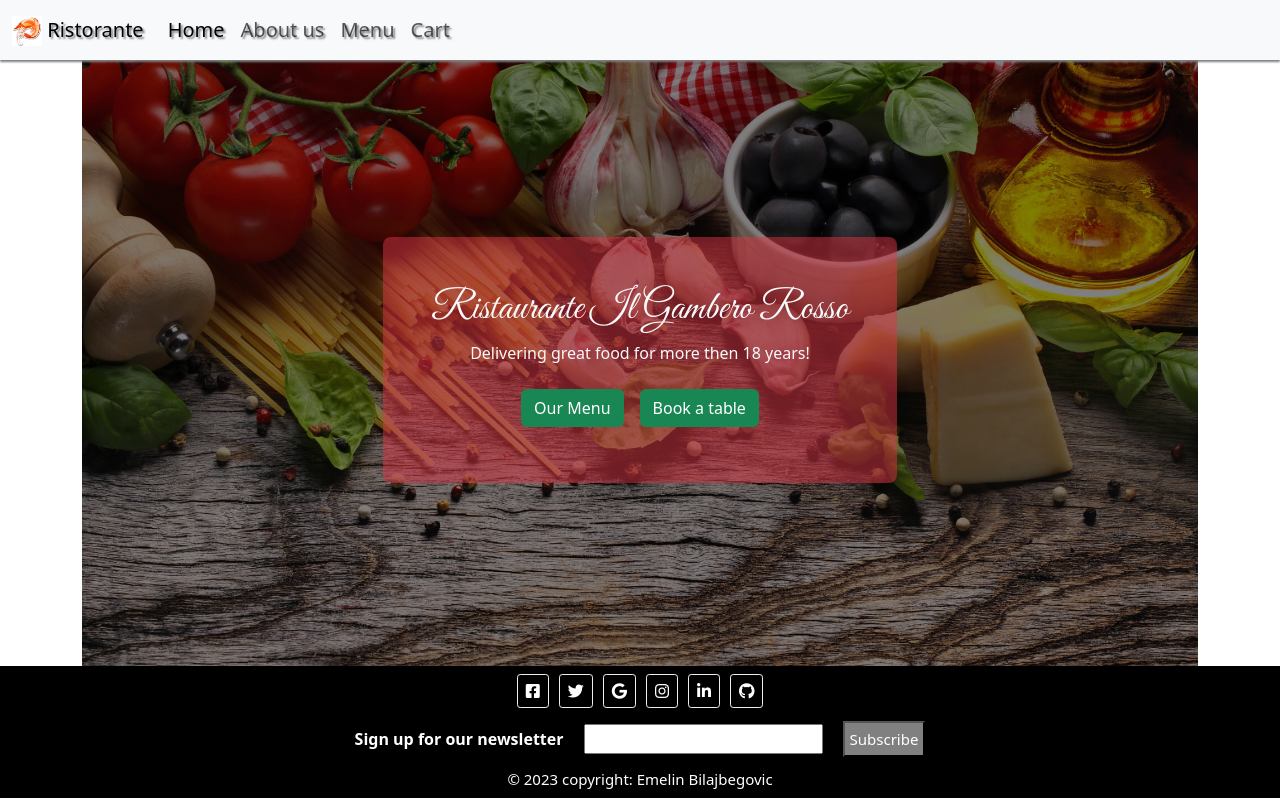
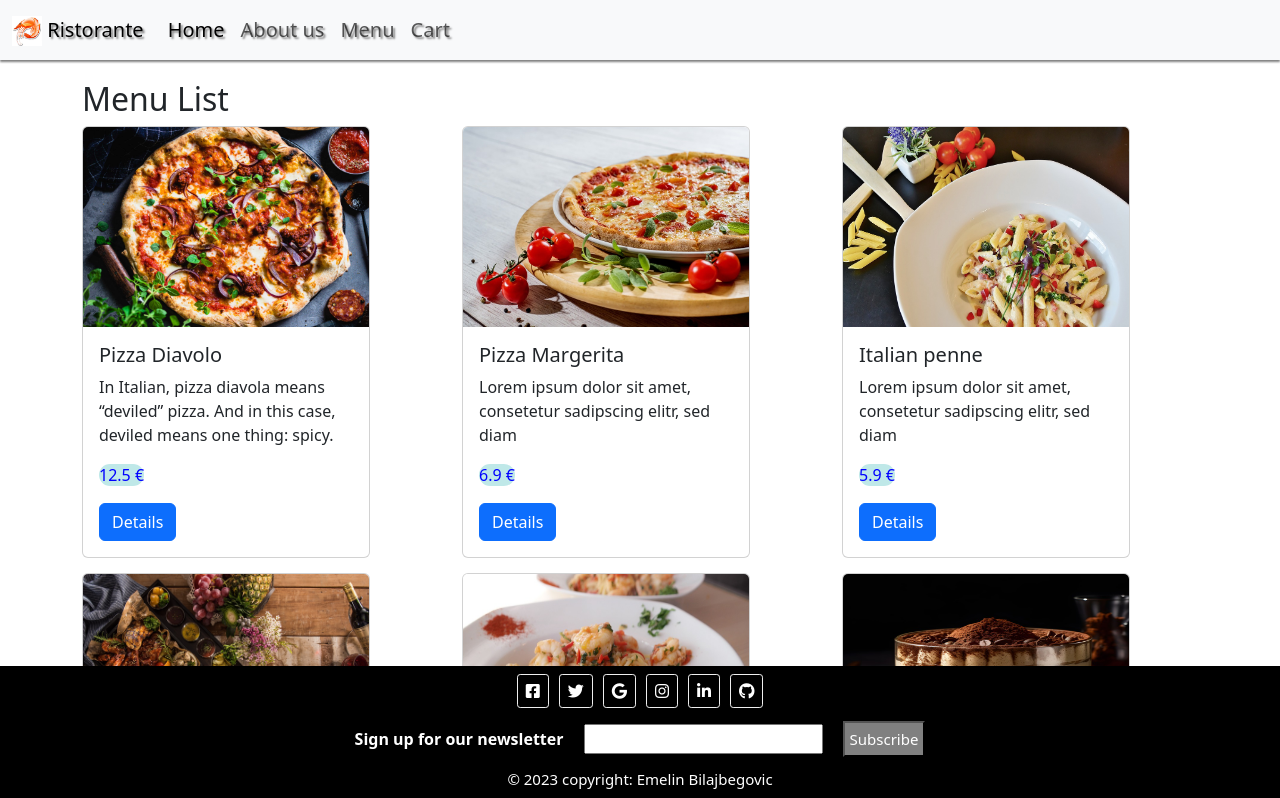
Before and after one commit to Bilajbeg/FE19-CR3-EMELIN-BILAJBEGOVIC, an Angular app: page / in a window 1280 px wide. Shown: the top 798 px of the page. Built offline with nearby package versions, Linux system fonts and the light colour scheme.

Commit message:
update and some modifications in component dishes

```diff
--- a/src/app/app.component.html
+++ b/src/app/app.component.html
@@ -1,6 +1,7 @@
 <app-navbar></app-navbar>
 <div class="container">
+  <app-menu></app-menu>
   <router-outlet></router-outlet>
-  <app-menu></app-menu>
+
 </div>
 <app-footer></app-footer>
--- a/src/app/cart.service.ts
+++ b/src/app/cart.service.ts
@@ -13,10 +13,10 @@ export class CartService {
   getCart() {
     return this.cart
   }
-  clearCart() {
-    this.cart = [];
-    return this.cart;
-  }
+  /*  clearCart() {
+     this.cart = [];
+     return this.cart;
+   } */
   calculateTotal() {
     let total: number = 0;
     for (let val of this.cart) {
--- a/src/app/details/details.component.html
+++ b/src/app/details/details.component.html
@@ -1,7 +1,7 @@
 <div class="container" *ngIf="dish" style="margin-top: 20px; margin-bottom: 30px;">
     <h2>Dish Details</h2>
+    <p>{{dish.name}}</p>
     <img src="{{dish.img}}" style="width: 400px;">
-    <p>{{dish.name}}</p>
     <p>{{dish.price}}</p>
     <p>{{dish.description}}</p>
     <button (click)="addToCart()" class="btn btn-primary">Add To Cart</button>
--- a/src/app/details/details.component.ts
+++ b/src/app/details/details.component.ts
@@ -25,7 +25,6 @@ export class DetailsComponent implements OnInit {
     this.route.params.subscribe((params: Params) => {
       this.index = +params['indexFormRouting'];
       this.dish = dishes[this.index];
-      console.log(this.index);
 
     });
   }
--- a/src/app/dishes.ts
+++ b/src/app/dishes.ts
@@ -1,18 +1,18 @@
 export const dishes = [
     {
-        img: '/assets/diavolo.jpg',
+        img: "/assets/diavolo.jpg",
         name: "Pizza Diavolo",
         price: 12.50,
         description: "In Italian, pizza diavola means “deviled” pizza. And in this case, deviled means one thing: spicy.",
         availability: true
     }, {
-        img: '/assets/margerita.jpg',
+        img: "/assets/margerita.jpg",
         name: "Pizza Margerita",
         price: 6.90,
-        description: "RAM 16G, CPU:snapdragon, CAMERA:40px",
+        description: "Lorem ipsum dolor sit amet, consetetur sadipscing elitr, sed diam",
         availability: true
     }, {
-        img: '/assets/penne.jpg',
+        img: "/assets/penne.jpg",
         name: "Italian penne",
         price: 5.90,
         description: "Lorem ipsum dolor sit amet, consetetur sadipscing elitr, sed diam",
@@ -30,7 +30,7 @@ export const dishes = [
         description: "Lorem ipsum dolor sit amet, consetetur sadipscing elitr, sed diam",
         availability: false
     }, {
-        img: '/assets/tiramisu.jpg',
+        img: "/assets/tiramisu.jpg",
         name: "Tiramisu",
         price: 11.90,
         description: "Lorem ipsum dolor sit amet, consetetur sadipscing elitr, sed diam",
--- a/src/app/footer/footer.component.css
+++ b/src/app/footer/footer.component.css
@@ -1,5 +1,6 @@
 footer {
     background-color: black;
+    margin-top: 100px;
 }
 
 
--- a/src/app/footer/footer.component.html
+++ b/src/app/footer/footer.component.html
@@ -1,3 +1,9 @@
+<br>
+<br>
+<br>
+<br>
+<br>
+<br>
 <footer class="fixed-bottom" id="footer">
     <div class="bg-color">
         <div class="socialmedia" id="socialmedia">
--- a/src/app/menu/menu.component.css
+++ b/src/app/menu/menu.component.css
@@ -3,3 +3,9 @@
     background-color: rgba(31, 173, 173, 0.281);
     border-radius: 20px;
 }
+
+img {
+    width: 100%;
+    height: 200px;
+
+}
--- a/src/app/menu/menu.component.html
+++ b/src/app/menu/menu.component.html
@@ -1,41 +1,16 @@
+<p><br></p>
+<p><br></p>
 <h2>Menu List</h2>
 <div class="row row-cols-lg-3 row-cols-md-2 row-cols-sm-1">
     <div *ngFor="let dish of dishes; index as i">
-        <div class="card" style="width: 18rem;">
+        <div class="card" style="width: 18rem; margin-bottom: 15px;">
             <img src="{{dish.img}}" class="card-img-top" alt="...">
             <div class="card-body">
                 <h5 class="card-title">{{dish.name}}</h5>
                 <p class="card-text">{{dish.description}}</p>
                 <p class="card-text"><span id="euro">{{dish.price}} €</span></p>
-                <a routerLink="/dish/{{i}}" class="btn btn-primary">Details</a>
+                <a routerLink="/dish/{{ i }}" class="btn btn-primary">Details</a>
             </div>
         </div>
     </div>
 </div>
-
-<!-- <h1 class="pt-3 text-center bg-danger bg-opacity-50 display-2">Our speciallies</h1> -->
-<!-- Card Container -->
-
-<!-- <div class="row row-cols-lg-3 row-cols-md-2 row-cols-sm-1">
-    <div *ngFor="let dish of dishes; index as i">
-        <div class="img-task" style="background-image: url({{dish.img}});"></div>
-        <div class="card-body pb-2">
-            <h5 class="card-title">{{dish.name}}</h5>
-            <p class="card-text">{{dish.description}}</p>
-        </div>
-        <hr>
-        <div class="card-body py-2">
-            <span>{{dish.price | currency:"€"}}</span>
-        </div>
-        <hr>
-        <div class="card-body py-2">
-            <ng-template [ngIf]="dish.availability" [ngIfElse]="none">
-                <button class="btn btn-primary me-3" routerLink="/dishes/{{dishId}}">Details</button>
-                <button class="btn btn-success" (click)="addToCart(dishId)">Order</button>
-            </ng-template>
-            <ng-template #none>
-                <p class="text-danger">Sorry, this dish isn't available<b></b></p>
-            </ng-template>
-        </div>
-    </div>
-</div> -->
--- a/src/app/menu/menu.component.ts
+++ b/src/app/menu/menu.component.ts
@@ -1,12 +1,24 @@
-import { Component } from '@angular/core';
+import { Component, OnInit } from '@angular/core';
 import { IDishes } from '../Idishes';
 import { dishes } from '../dishes';
+import { CartService } from '../cart.service';
 
 @Component({
   selector: 'app-menu',
   templateUrl: './menu.component.html',
   styleUrls: ['./menu.component.css']
 })
-export class MenuComponent {
+export class MenuComponent implements OnInit {
+
   dishes: IDishes[] = dishes;
+
+  constructor(private cartService: CartService) { }
+
+  addToCart(id: number) {
+    this.cartService.addCart(dishes[id]);
+  }
+
+  ngOnInit(): void {
+  }
+
 }
--- a/src/app/navbar/navbar.component.html
+++ b/src/app/navbar/navbar.component.html
@@ -1,6 +1,6 @@
 <nav class="navbar navbar-expand-lg fixed-top bg-body-tertiary">
     <div class="container-fluid">
-        <a class="navbar-brand" href="#">
+        <a class="navbar-brand" routerLink="/">
             <img src="/assets/schrimps.jpg" alt="Logo" width="30px" height="30px" class="d-inline-block align-text-top">
             Ristorante
         </a>
@@ -8,7 +8,7 @@
             aria-controls="navbarNavAltMarkup" aria-expanded="false" aria-label="Toggle navigation">
             <span class="navbar-toggler-icon"></span>
         </button>
-        <div class="collapse navbar-collapse" id="navbarNavAltMarkup">
+        <div class="collapse navbar-collapse">
             <div class="navbar-nav">
                 <a class="nav-link active" aria-current="page" routerLink="/">Home</a>
                 <a class="nav-link" routerLink="/about-us">About us</a>
```
